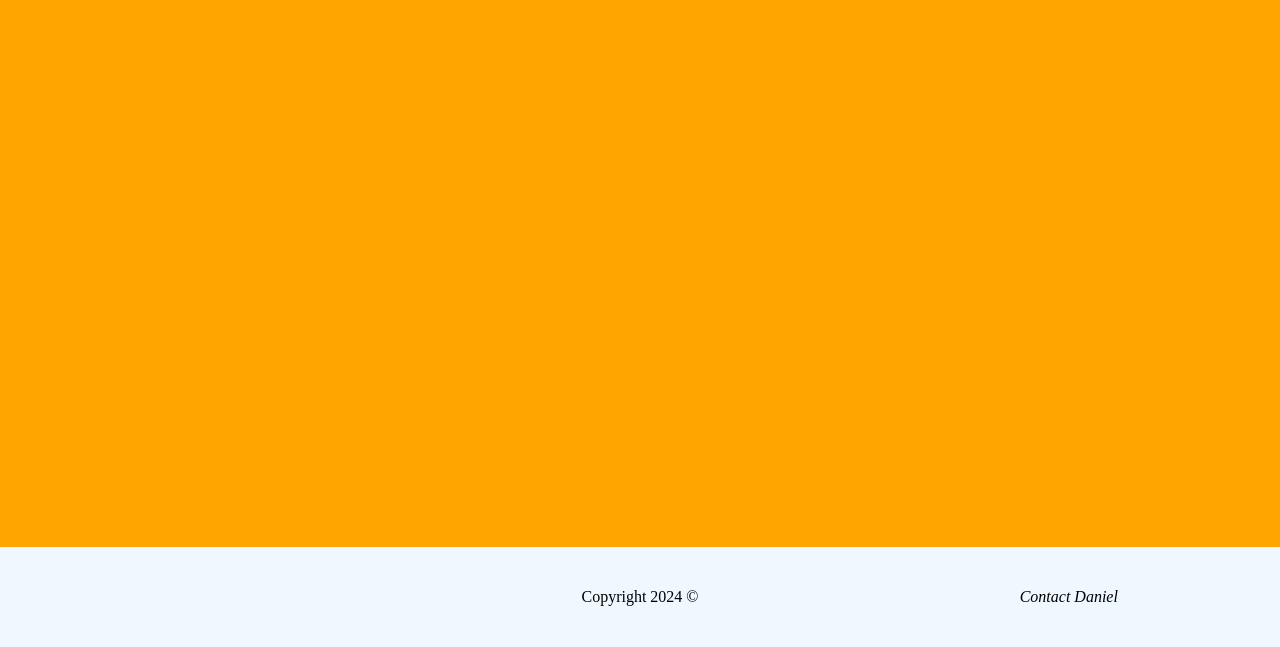
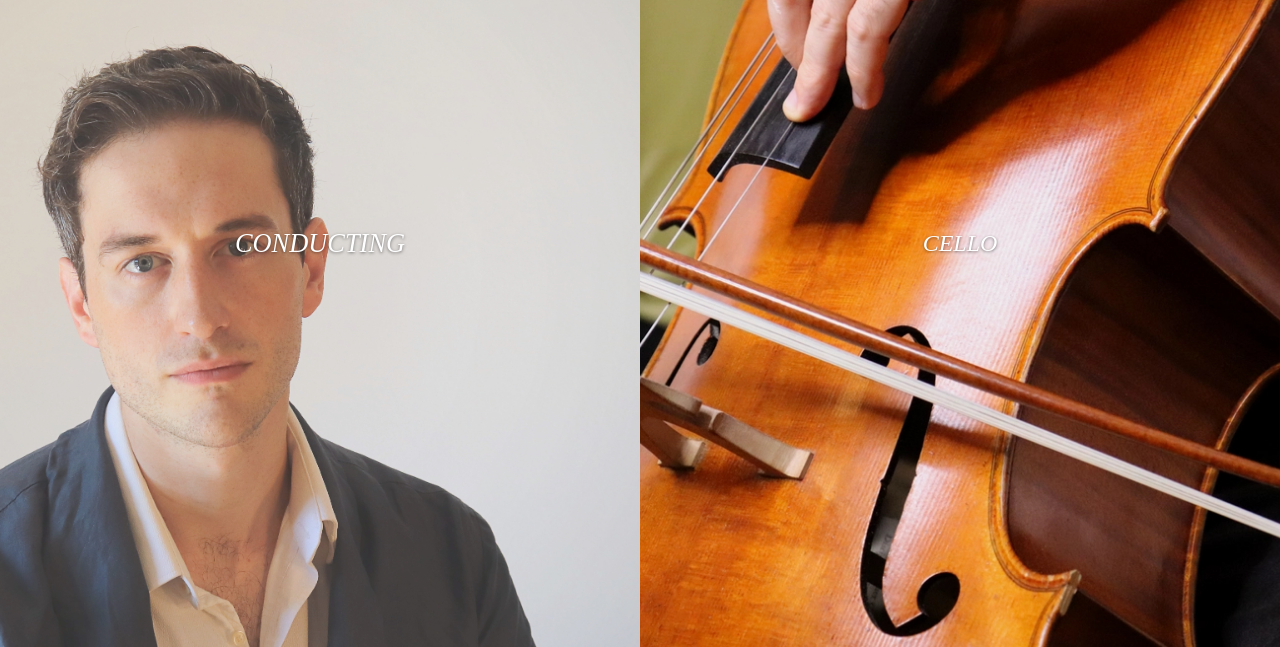
Before and after one commit to DanielPini/Daniel_Pini, a plain HTML site: page index.html in a window 1280 px wide. Shown: the part 153-800 px from the top of the page. Drawn offline with Linux system fonts and the light colour scheme.

Commit message:
Added welcome page.
Added welcome page styling.

Added photos for welcome page.

Re-did header-footer styling so it would work for
conducting and cello photos.

```diff
--- a/css/headerfooter.css
+++ b/css/headerfooter.css
@@ -1,4 +1,5 @@
 body {
+  background-color: rgb(209, 255, 251);
   max-width: 100vw;
   margin: 0;
   padding: 0;
@@ -8,7 +9,7 @@ body {
   display: flex;
   flex-flow: row nowrap;
   justify-content: space-between;
-  background-color: aliceblue;
+  background-color: transparent;
   width: 100vw;
   height: 100px;
 }
@@ -67,7 +68,6 @@ body {
 
 .filler {
   min-height: calc(100vh - 200px);
-  background-color: orange;
 }
 /* ------ */
 /* Footer */
@@ -79,7 +79,7 @@ body {
   flex: 1 1 auto;
   width: 100vw;
   height: 100px;
-  background-color: aliceblue;
+  background-color: transparent;
   justify-content: space-between;
 }
 .footer-div {
--- /dev/null
+++ b/css/welcome-page.css
@@ -0,0 +1,68 @@
+body {
+  display: flex;
+  flex-flow: column;
+  margin: 0;
+}
+.conducting, .cello {
+  position: relative;
+  width: 100vw;
+  height: 50vh;
+  overflow: hidden;
+  p {
+    display: block;
+    line-height: 51vh;
+    font-size: 24px;
+    font-style: italic;
+    color: white;
+    text-shadow: 0 1px 3px rgba(0, 0, 0, 0.495);
+    text-align: center;
+    margin-top: -1vh;
+    transition: transform 1000ms ease;
+  }
+  p:hover {
+    transform: scale(1.1);
+  }
+  a {
+    cursor: pointer;
+    text-decoration: none;
+  }
+  a:hover {
+    cursor: pointer;
+  }
+}
+.conducting-link:hover, .cello-link:hover {
+  position: absolute;
+  display: block;
+  top: 0;
+  left: 0;
+  height: 100%;
+  width: 100%;
+  background-color: rgba(255, 255, 255, 0.157);
+}
+.conducting {
+  background-image: url("../assets/photos/conducting-headshot.webp");
+  background-size: cover;
+  background-position: center;
+}
+.cello {
+  background-image: url("../assets/photos/cello-photo.webp");
+  background-size: cover;
+  background-position: 40%;
+}
+
+
+@media only screen and (min-width: 900px) {
+  body {
+    flex-flow: row;
+  }
+  .conducting, .cello {
+    width: 50vw;
+    height: 100vh;
+    p {
+      line-height: 101vh;
+    }
+  }
+  .conducting {
+    background-position-x: 10%;
+  }
+}
--- a/index.html
+++ b/index.html
@@ -7,13 +7,23 @@
       content="width=device-width, initial-scale=1.0" />
     <link
       rel="stylesheet"
-      href="./css/headerfooter.css" />
+      href="./css/welcome-page.css" />
     <title>Daniel Pini | Home</title>
   </head>
   <body>
-    <header></header>
-    <div class="filler"></div>
-    <footer></footer>
-    <script src="./js/headerfooter.js"></script>
+    <div class="conducting">
+      <a href="./conducting/home.html">
+        <div class="cello-link">
+          <p>CONDUCTING</p>
+        </div>
+      </a>
+    </div>
+    <div class="cello">
+      <a href="./cello/home.html">
+        <div class="cello-link">
+          <p>CELLO</p>
+        </div>
+      </a>
+    </div>
   </body>
 </html>
--- a/js/headerfooter.js
+++ b/js/headerfooter.js
@@ -3,9 +3,9 @@ const footer = document.querySelector('footer');
 
 header.innerHTML = `
 <div class="header">
-  <div class="logo-container">
-    <img src="./assets/logos/FA_Logo_Centered-circle.svg">
-  </div>
+  <!-- <div class="logo-container">
+    <img src="">
+  </div> -->
   <nav class="header-nav">
     <ul class="nav-list">
       <li class="nav-list-item"><a href="./index.html">Home</a></li>
@@ -16,9 +16,9 @@ header.innerHTML = `
   </nav>
   <div class="socials">
     <ul class="socials-list">
-      <li class="socials-list-item"><a href="https://www.instagram.com/daniel_pini/"><img src="./assets/icons/instagram_icon.svg" alt="Circle with colours outlining a camera in white."></a></li>
-      <li class="socials-list-item"><a href="https://www.facebook.com/PiniConducts/"><img src="./assets/icons/facebook_icon.svg" alt="Circle with colours outlining a camera in white."></a></li>
-      <li class="socials-list-item"><a href="https://www.youtube.com/@DanielEugenePini"><img src="./assets/icons/youtube_icon.svg" alt="Circle with colours outlining a camera in white."></a></li>
+      <li class="socials-list-item"><a href="https://www.instagram.com/daniel_pini/"><img src="../assets/icons/instagram_icon.svg" alt="Circle with colours outlining a camera in white."></a></li>
+      <li class="socials-list-item"><a href="https://www.facebook.com/PiniConducts/"><img src="../assets/icons/facebook_icon.svg" alt="Circle with colours outlining a camera in white."></a></li>
+      <li class="socials-list-item"><a href="https://www.youtube.com/@DanielEugenePini"><img src="../assets/icons/youtube_icon.svg" alt="Circle with colours outlining a camera in white."></a></li>
     </ul>
   </div>
 </div`;
```
Also changed, not shown: cello/home.html (added, +19 -0 lines), conducting/home.html (added, +19 -0 lines), js/data/pieces.js (+9 -5 lines), js/metronome.js (+11 -7 lines), assets/photos/cello-photo.webp (added), assets/photos/conducting-headshot.webp (added), 2 other files.
